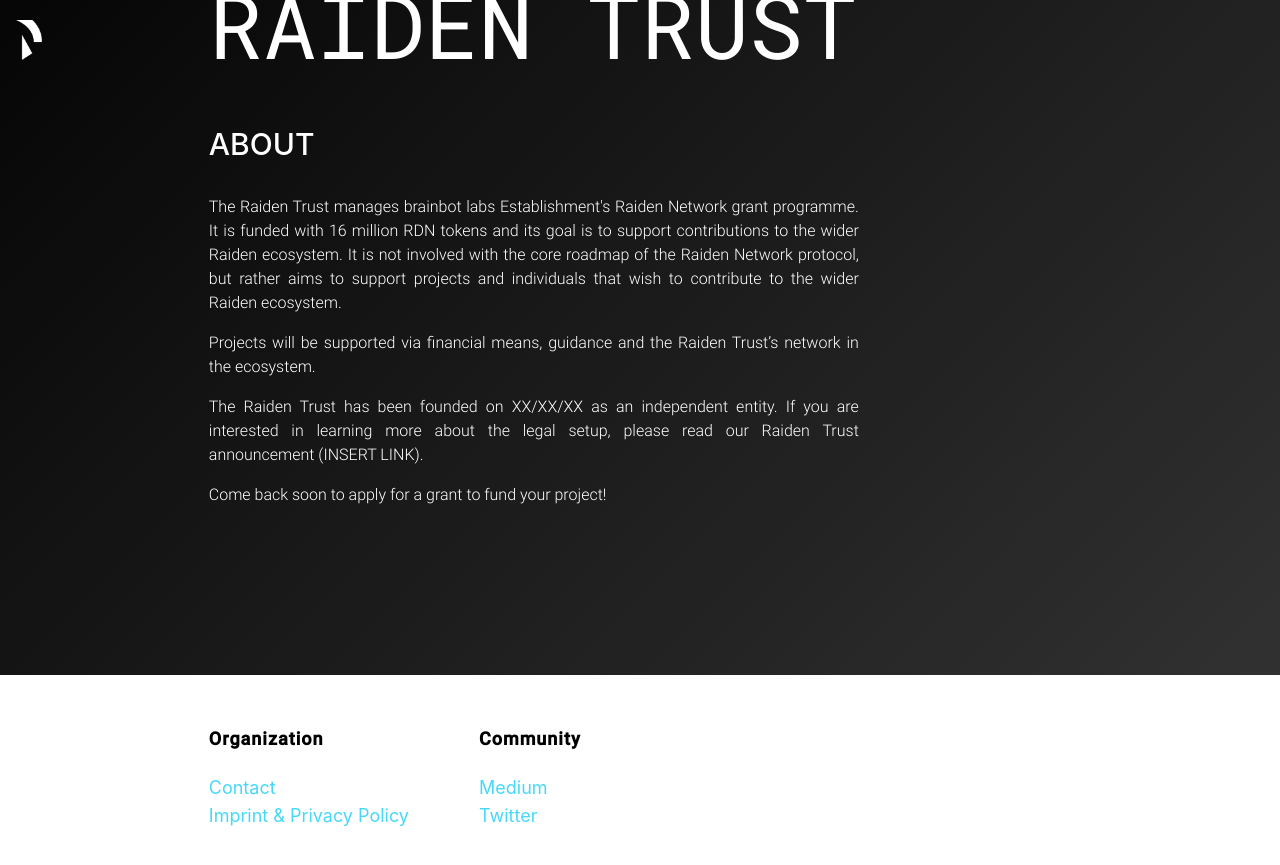
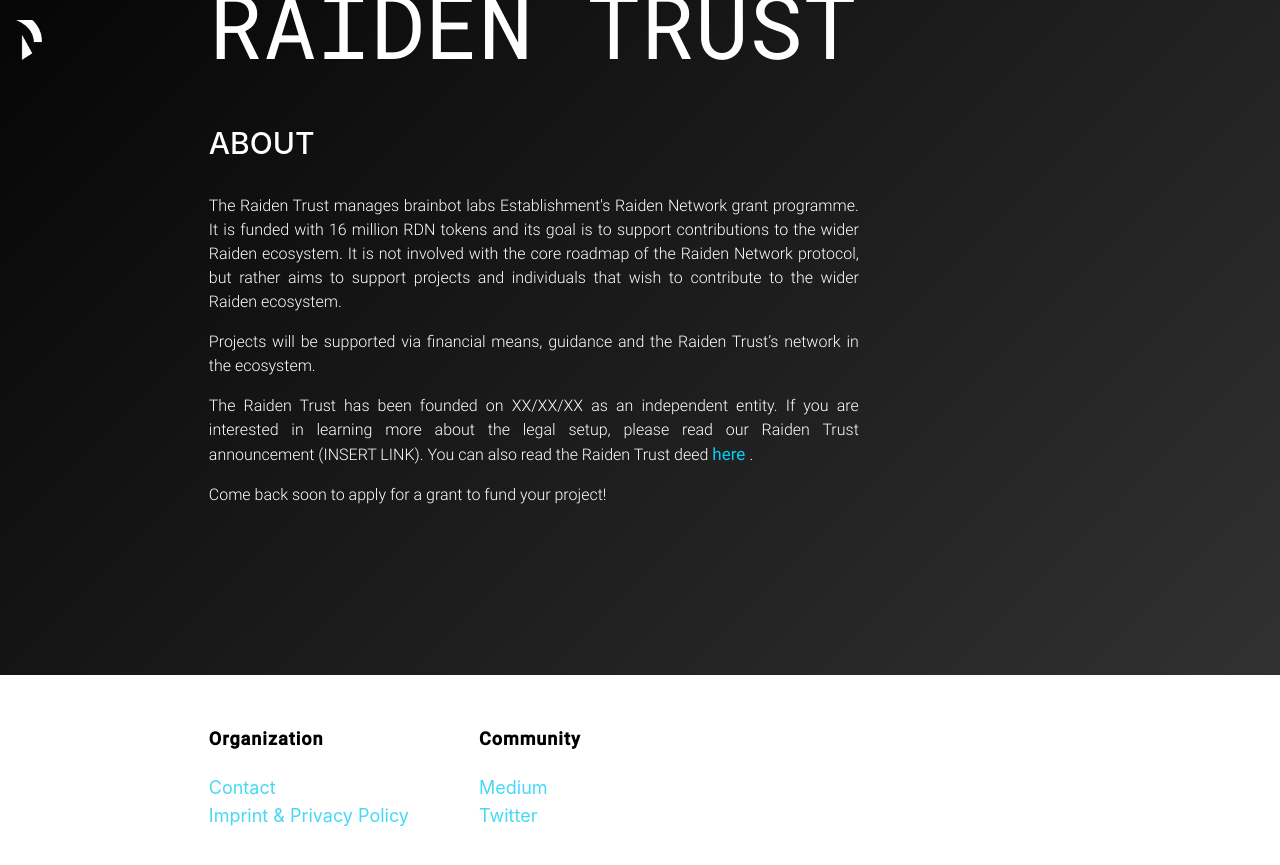
Before and after one commit to raiden-trust/website, a Jekyll site: the page built from index.html, in a window 1280 px wide and 900 px high, scrolled down 254 px. Shown: the top 865 px of the window. Built offline with Jekyll 4.4.1, drawn with Linux system fonts in a browser that asks for light colours.

Commit message:
Update landing.html

```diff
--- a/_layouts/landing.html
+++ b/_layouts/landing.html
@@ -40,7 +40,8 @@ layout: default
       <p class="justify">
         The Raiden Trust has been founded on XX/XX/XX as an independent entity.
         If you are interested in learning more about the legal setup, please read
-        our Raiden Trust announcement (INSERT LINK).
+        our Raiden Trust announcement (INSERT LINK). You can also read the Raiden
+        Trust deed <a target="_blank" href="/privacy.html"> here </a>.
       </p>
 
       <p class="justify">
```
